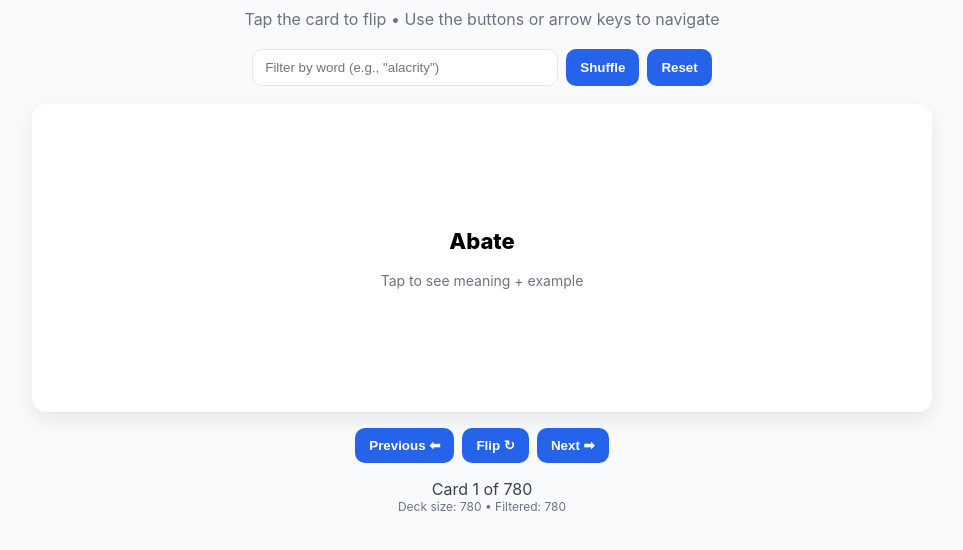
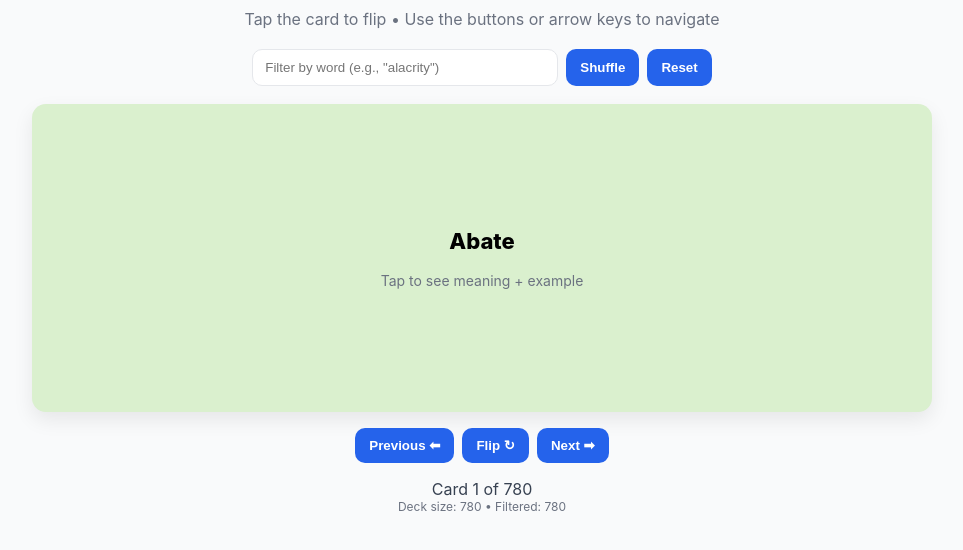
Before and after one commit to dc12345-art/isee-flashcards, a plain HTML site: page index.html in a window 1280 px wide. Shown: the part 66-616 px from the top of the page, without its empty margins (158-1121 px from the left). Drawn offline with Linux system fonts and the light colour scheme.

Commit message:
Update index.html

```diff
--- a/index.html
+++ b/index.html
@@ -10,7 +10,7 @@
   .sub { text-align: center; color: #6b7280; margin-bottom: 20px; }
   .wrap { max-width: 900px; margin: 0 auto; }
   .flashcard {
-    min-height: 260px; background: white; border-radius: 14px;
+    min-height: 260px; background: #daf0ce; border-radius: 14px;
     box-shadow: 0 8px 20px rgba(0,0,0,.08); padding: 24px;
     display: flex; flex-direction: column; justify-content: center; align-items: center;
     text-align: center; cursor: pointer; transition: transform .15s ease, box-shadow .15s ease;
```
